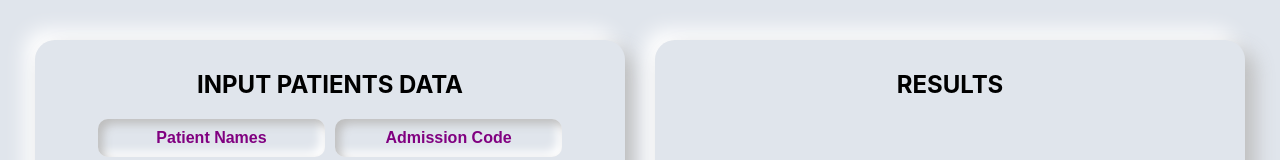
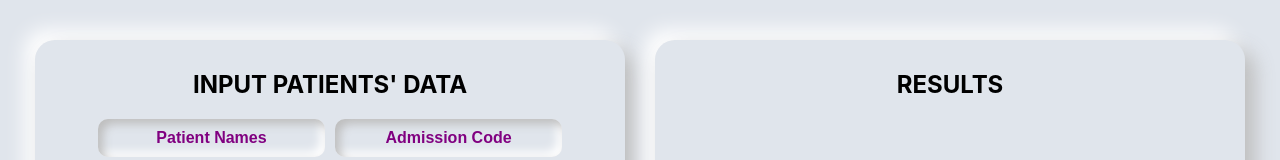
Before and after one commit to PhillDev-coder256/hivdrugresistance, a React (Create React App) app: page / in a window 1280 px wide. Shown: the part 197-357 px from the top of the page. Built offline with nearby package versions, Linux system fonts and the light colour scheme.

Commit message:
Update App.js

```diff
--- a/src/App.js
+++ b/src/App.js
@@ -96,7 +96,7 @@ function App() {
               <div>
                 <div className='prection_result_row'>
                   <div className="InputArea" data-v-143d6e0d="">
-                    <h2 className='headers'>INPUT PATIENTS DATA</h2>
+                    <h2 className='headers'>INPUT PATIENTS' DATA</h2>
                     <div style={{ display: 'flex' }}>
                       <input
                         type="text"
```
